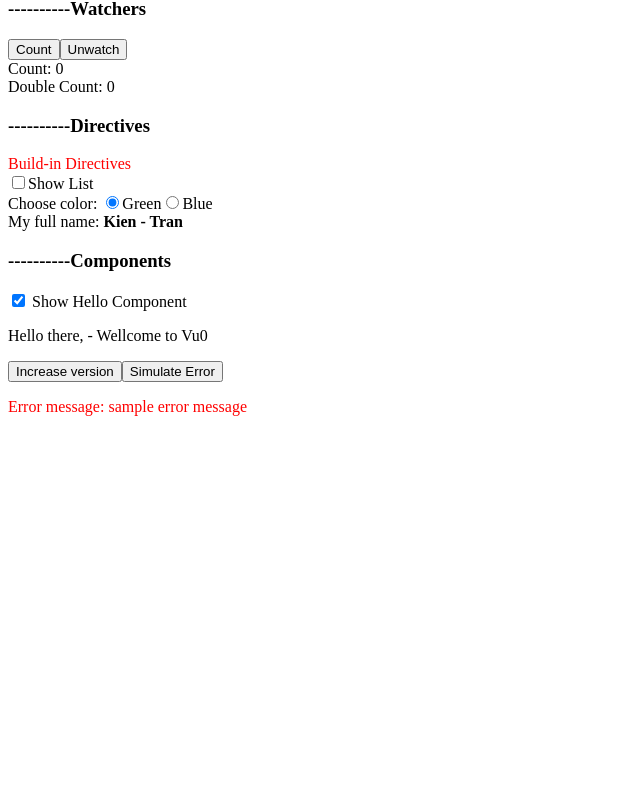
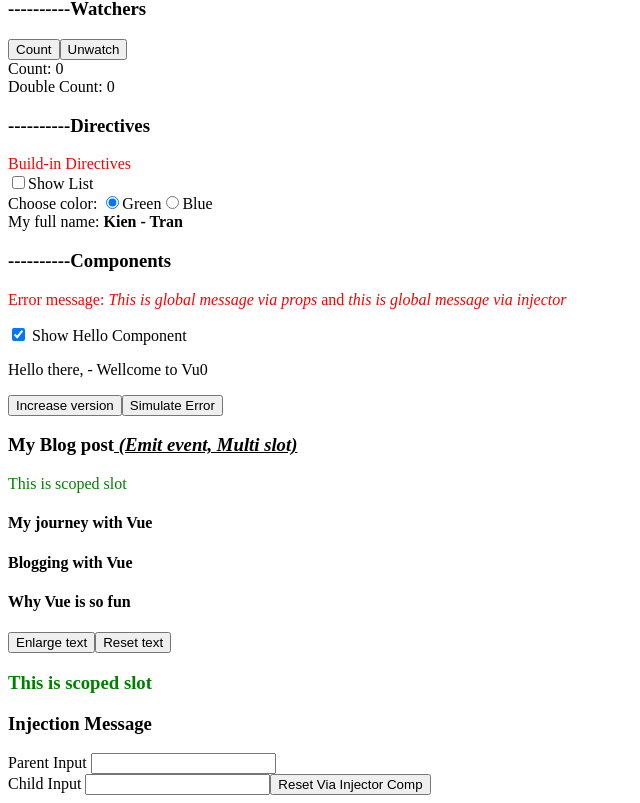
Before and after one commit to kientrant1/practice-vue, a Vue app: page / in a window 1280 px wide. Shown: the part 791-1594 px from the top of the page, without its empty margins (0-640 px from the left). Before the commit the page ends 1223 px from the top, so only its background shows below. Built offline with nearby package versions, Linux system fonts and the light colour scheme.

Commit message:
provide/inject

```diff
--- a/src/App.vue
+++ b/src/App.vue
@@ -25,8 +25,8 @@ import MySFCs from './components/MySFCs.vue'
   <h3 :class="['header-section']">Directives</h3>
   <MyDirectives />
   <h3 :class="['header-section']">Components</h3>
+  <ErrorMessage message="This is global message via props"/>
   <MySFCs />
-  <ErrorMessage message="sample error message"/>
 </template>
 
 <style>
--- /dev/null
+++ b/src/appConfig/appConfig.ts
@@ -0,0 +1,13 @@
+import type { App } from 'vue'
+import {
+  positionStickyFunc,
+  fullName,
+} from '../components/composableFunctions/customDirectives.vue'
+import ErrorMessage from '../components/sfcs/GlobalComponent.vue'
+
+export const registerInApp = (app: App) => {
+  app.directive('positionSticky', positionStickyFunc)
+  app.directive('fullName', fullName)
+  app.component('ErrorMessage', ErrorMessage)
+  app.provide('globalMessage', 'this is global message via injector')
+}
--- a/src/components/MySFCs.vue
+++ b/src/components/MySFCs.vue
@@ -1,12 +1,64 @@
 <script setup lang="ts">
-import { ref } from 'vue'
+import { ref, reactive, provide, readonly } from 'vue'
+
 import HelloComponent from '../components/sfcs/HelloComponent.vue'
+import BlogPost from '../components/sfcs/BlogPost.vue'
+import type { IBlogPost } from '../components/sfcs/BlogPost.vue'
+import InjectionMessage from '../components/sfcs/InjectionMessage.vue'
+
 const toogleComp = ref<boolean>(true)
+const blogs = reactive<IBlogPost[]>([
+  { id: 1, title: 'My journey with Vue' },
+  { id: 2, title: 'Blogging with Vue' },
+  { id: 3, title: 'Why Vue is so fun' },
+])
+const fontSize = ref<number>(1)
+
+const enlargeTextHandle = (size?: number) => {
+  fontSize.value = size || fontSize.value + 1
+}
+
+const injectionMessage = ref<string>()
+const updateMessage = (message: string) => {
+  injectionMessage.value = message
+}
+provide('injectionMessage', { message: readonly(injectionMessage), updateMessage })
 </script>
 
 <template>
   <div>
-    <input v-model="toogleComp" type="checkbox" value="true"/> Show Hello Component
+    <input v-model="toogleComp" type="checkbox" value="true" /> Show Hello
+    Component
     <HelloComponent v-if="toogleComp" hello="Hello there, " />
   </div>
+  <div>
+    <BlogPost
+      :style="{ fontSize: `${fontSize}rem` }"
+      :blogs="blogs"
+      @enlarge-text="enlargeTextHandle"
+    >
+      <template #default="slotProps"
+        ><span :class="'scoped-slot-header'">{{
+          slotProps.text
+        }}</span></template
+      >
+      <template #header>My Blog post</template>
+      <template #header-note> (Emit event, Multi slot)</template>
+    </BlogPost>
+
+    <BlogPost v-slot="slotProps">
+      <h3 :class="'scoped-slot-header'">{{ slotProps.text }}</h3>
+    </BlogPost>
+  </div>
+  <div>
+    <h3>Injection Message</h3>
+    Parent Input <input v-model="injectionMessage" type="text" />
+    <InjectionMessage />
+  </div>
 </template>
+
+<style scope>
+.scoped-slot-header {
+  color: green;
+}
+</style>
--- /dev/null
+++ b/src/components/sfcs/BlogPost.vue
@@ -0,0 +1,32 @@
+<script setup lang="ts">
+export interface IBlogPost {
+  id: number
+  title: string
+}
+
+interface IProps {
+  blogs?: IBlogPost[]
+}
+
+interface IEmits {
+  (eventName: 'enlarge-text', size?: number): void;
+}
+// as type alias
+// type IEmits = {
+//   (eventName: 'enlarge-text', size?: number): void
+// }
+
+const props = defineProps<IProps>()
+const emit = defineEmits<IEmits>()
+</script>
+
+<template>
+  <div class="blog-post">
+    <h3><slot name="header" /><i><u><slot name="header-note" /></u></i></h3>
+    <slot name="default" :text="'This is scoped slot'">No blog post</slot>
+
+    <h4 v-for="item in props.blogs" :key="item.id">{{ item.title }}</h4>
+    <button v-if="blogs" @click="emit('enlarge-text')">Enlarge text</button>
+    <button v-if="blogs" @click="emit('enlarge-text', 1)">Reset text</button>
+  </div>
+</template>
--- a/src/components/sfcs/GlobalComponent.vue
+++ b/src/components/sfcs/GlobalComponent.vue
@@ -1,17 +1,14 @@
 <script setup lang="ts">
-/* eslint-disable no-console */
-import { ref, onBeforeMount, onMounted, onBeforeUpdate, onUpdated, onBeforeUnmount, onUnmounted,
-  onErrorCaptured } from 'vue'
-// withDefaults compiler macro https://vuejs.org/guide/typescript/composition-api.html#typing-component-props
+import { inject } from 'vue'
 interface IProps {
   message: string
 }
 const props = defineProps<IProps>()
-
+const globalMessage = inject<string>('globalMessage')
 </script>
 
 <template>
-  <p class="error-message">Error message: {{ props.message }}</p>
+  <p class="error-message">Error message: <i>{{ props.message }}</i> and <i>{{globalMessage}}</i></p>
 </template>
 
 <style scope>
--- /dev/null
+++ b/src/components/sfcs/InjectionMessage.vue
@@ -0,0 +1,26 @@
+<script setup lang="ts">
+import { inject } from 'vue'
+interface IInjectorMessage {
+  message: string;
+  updateMessage?: (message: string) => void;
+}
+const { message, updateMessage } = inject<IInjectorMessage>('injectionMessage', { message: '' })
+
+const inputChangeHandle = (event: Event) => {
+  const target = event.target as HTMLInputElement
+  updateMessage?.(target.value)
+}
+</script>
+
+<template>
+  <div>
+    Child Input <input :value="message" type="text" @input="inputChangeHandle" />
+    <button @click="message = ''">Reset Via Injector Comp</button>
+  </div>
+</template>
+
+<style scope>
+.error-message {
+  color: red;
+}
+</style>
--- a/src/main.ts
+++ b/src/main.ts
@@ -1,12 +1,9 @@
 import { createApp } from 'vue'
 import App from './App.vue'
-import { positionStickyFunc, fullName } from './components/composableFunctions/customDirectives.vue'
-import ErrorMessage from './components/sfcs/GlobalComponent.vue'
+import { registerInApp } from './appConfig/appConfig'
 
 const app = createApp(App)
 
-app.directive('positionSticky', positionStickyFunc)
-app.directive('fullName', fullName)
-app.component('ErrorMessage', ErrorMessage)
+registerInApp(app)
 
 app.mount('#app')
```
Also changed, not shown: tsconfig.json (+7 -0 lines).
